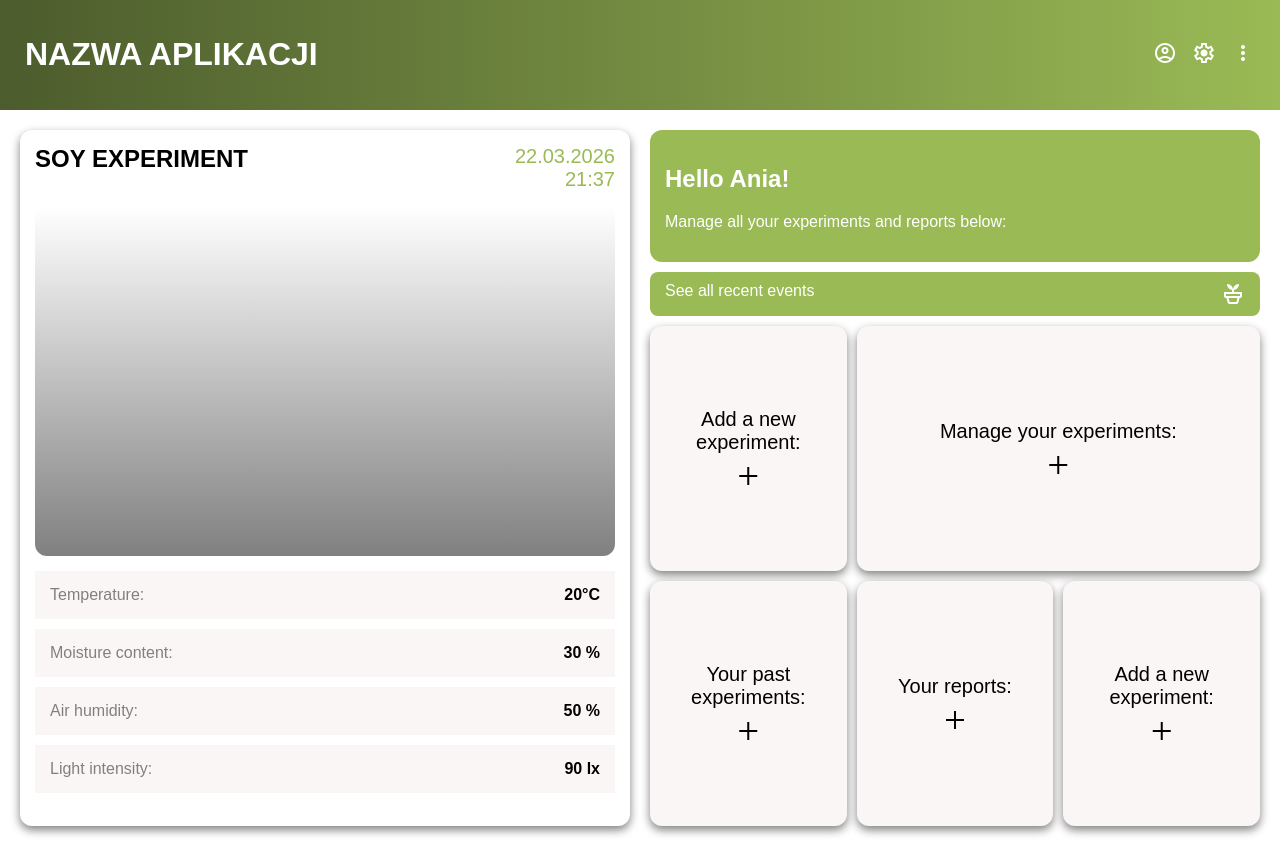
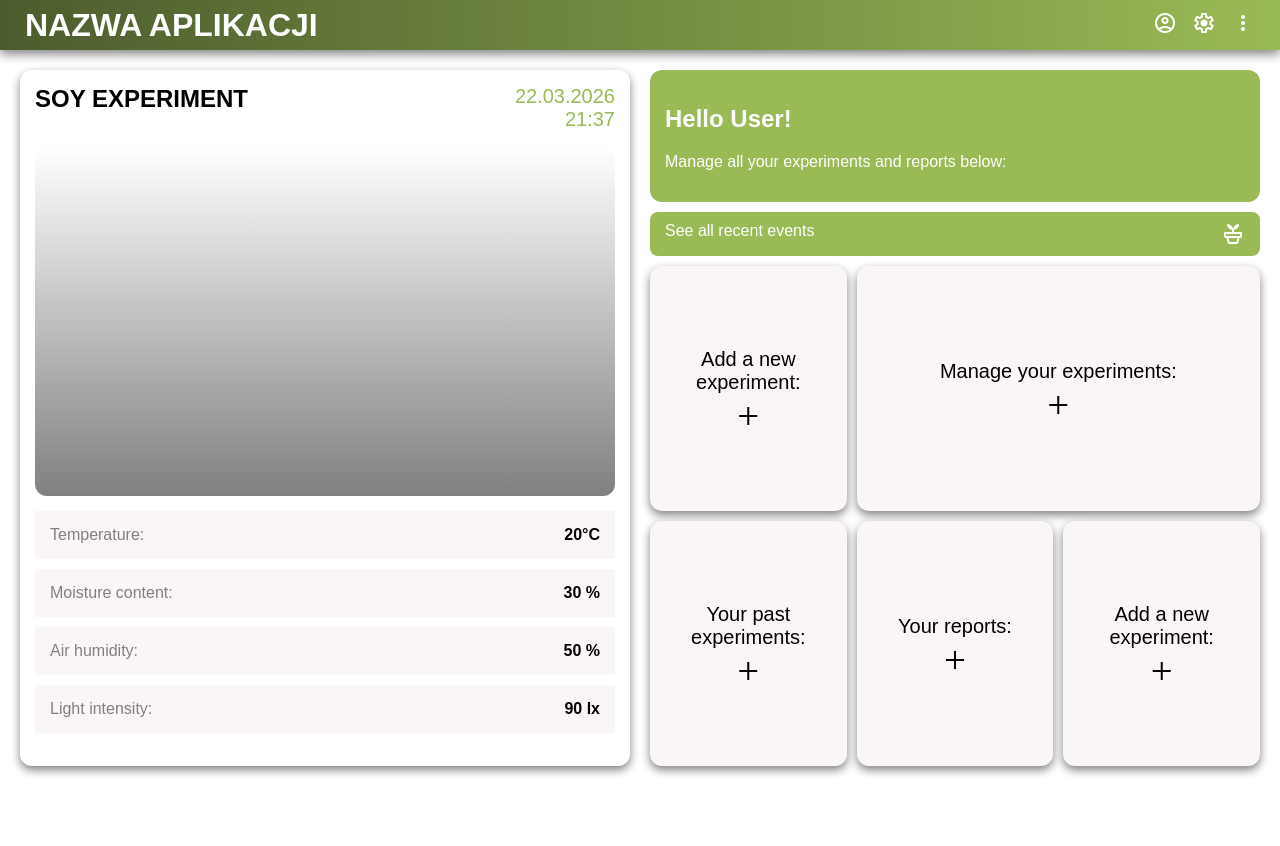
Before and after one commit to annkols/irrigation-system-project, a React (Vite) app in the folder frontend/: page / in a window 1280 px wide. After the commit the page ends 800 px from the top, so only its background shows below. Built offline with nearby package versions, Linux system fonts and the light colour scheme.

Commit message:
small frontend update

```diff
--- a/frontend/src/App.css
+++ b/frontend/src/App.css
@@ -1,7 +1,7 @@
 :root {
   --primary: #9ABA55 ;
   --primary-dark: #4C5C2D;
-
+  --primary-light: #edffef;
   --text-main:  black;
   --text-light: gray;
   --text-on-dark: white;
@@ -9,7 +9,6 @@
   --bg-main: white;
   --bg-image: linear-gradient(white, gray);
   --bg-stat: #FBF6F6;
-  --hover-act: #edffef;
 
   --action-bg: #FBF6F6 ;
 
@@ -30,11 +29,12 @@ body {
 .header {
   background: linear-gradient(90deg, var(--primary-dark), var(--primary));
   color: var(--text-on-dark);
-  padding: 15px 25px;
-
+  padding: 5px 25px;
+  height: 40px;
   display: flex;
   justify-content: space-between;
   align-items: center;
+  box-shadow: var(--shadow);
 }
 
 .icons span {
@@ -172,11 +172,11 @@ body {
 }
 
 .action:hover {
-  background-color: var(--hover-act);
+  background-color: var(--primary-light);
 }
 
 .action-big:hover {
-  background-color: var(--hover-act);
+  background-color: var(--primary-light);
 }
 
 .events:active {
--- a/frontend/src/App.jsx
+++ b/frontend/src/App.jsx
@@ -1,6 +1,7 @@
 import './App.css'
 
 function App() {
+
   const data = {
     name: "SOY EXPERIMENT",
     date: "22.03.2026",
@@ -51,7 +52,7 @@ function App() {
         {/* right */}
         <div className="dashboard">
           <div className="welcome">
-            <h2>Hello Ania!</h2>
+            <h2>Hello User!</h2>
             <p>Manage all your experiments and reports below:</p>
           </div>
 
```
